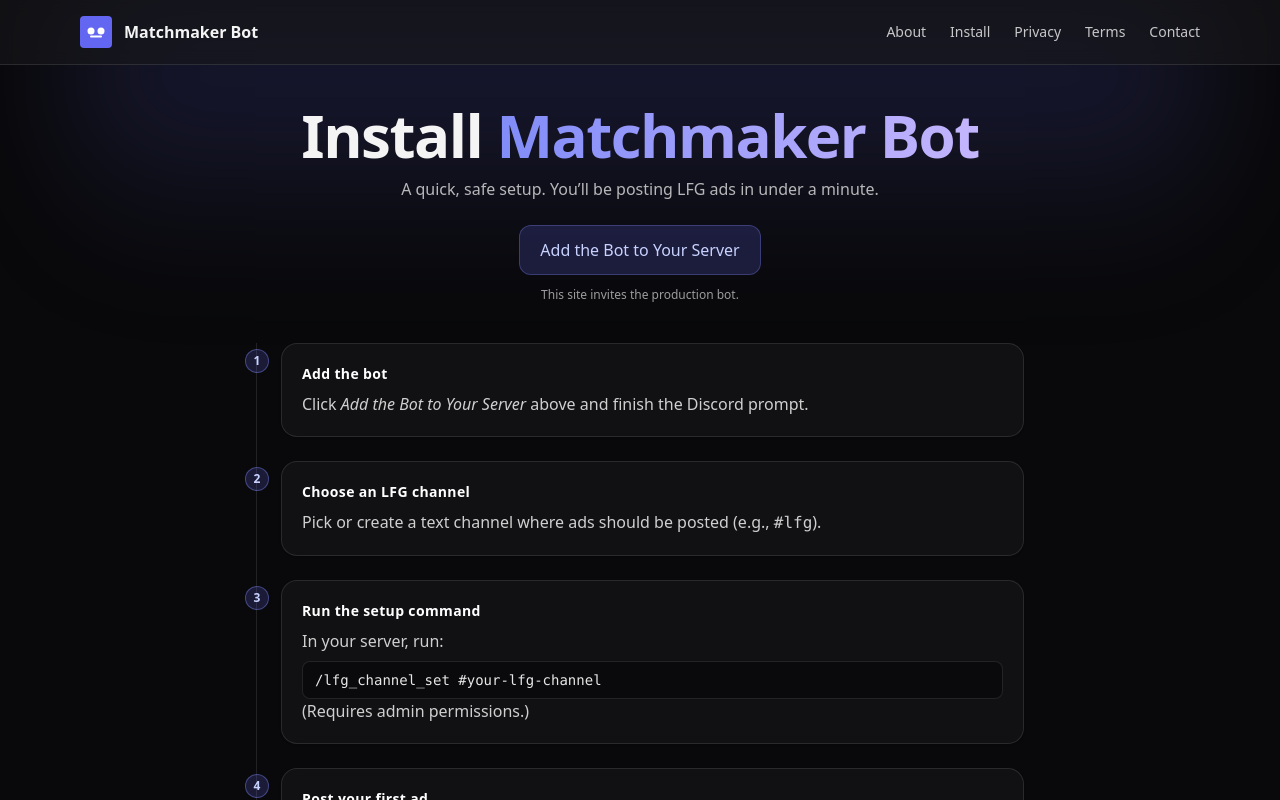
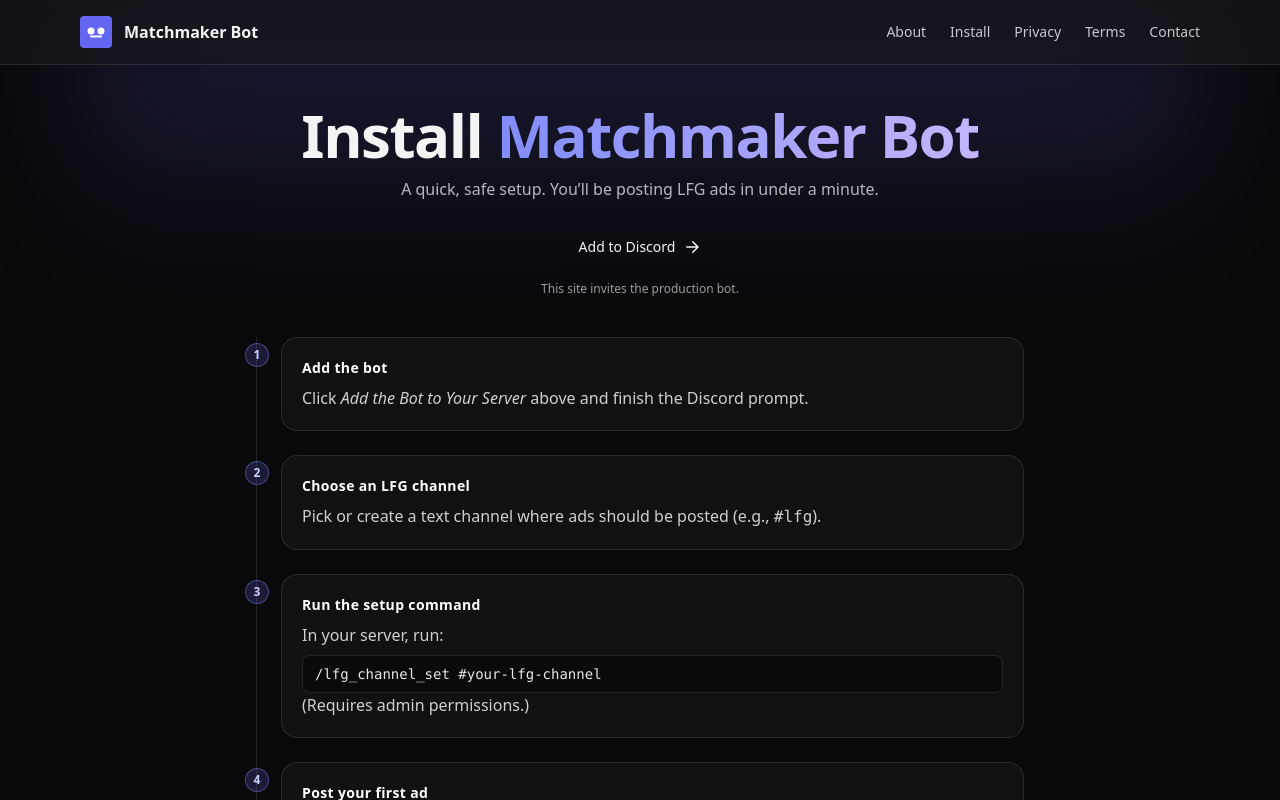
Before and after one commit to DavidCBradleyJr/matchmaker-bot, a Next.js app in the folder web/: page /install in a window 1280 px wide. Shown: the top 800 px of the page. Built offline with nearby package versions, Linux system fonts and the light colour scheme; no server answers.

Commit message:
website changes

```diff
--- a/web/components/CTAInvite.tsx
+++ b/web/components/CTAInvite.tsx
@@ -1,38 +1,68 @@
-export const dynamic = 'force-dynamic'; // render at runtime, not during build
-export const revalidate = 0;
+"use client";
 
-export default function CTAInvite() {
-  const env   = process.env.NEXT_PUBLIC_ENV || 'production';
-  const cid   = process.env.NEXT_PUBLIC_DISCORD_CLIENT_ID;
-  const scope = process.env.NEXT_PUBLIC_DISCORD_SCOPES || 'bot%20applications.commands';
-  const perms = process.env.NEXT_PUBLIC_DISCORD_PERMISSIONS || '274877991936';
+import { memo, useMemo } from "react";
 
-  const inviteUrl = cid
-    ? `https://discord.com/api/oauth2/authorize?client_id=${cid}&permissions=${perms}&scope=${scope}`
-    : null;
+type Props = {
+  clientId?: string;
+  redirectUri?: string;
+  permissions?: string;
+  className?: string;
+};
+
+function CTAInviteImpl({
+  clientId = process.env.NEXT_PUBLIC_DISCORD_CLIENT_ID,
+  redirectUri,
+  permissions,
+  className = "",
+}: Props) {
+  const inviteUrl = useMemo(() => {
+    if (!clientId) return null;
+
+    const params = new URLSearchParams({
+      client_id: clientId,
+      scope: "bot applications.commands",
+    });
+
+    if (permissions) params.set("permissions", permissions);
+    if (redirectUri) params.set("redirect_uri", redirectUri);
+
+    return `https://discord.com/oauth2/authorize?${params.toString()}`;
+  }, [clientId, permissions, redirectUri]);
+
+  if (!inviteUrl) {
+    return (
+      <span
+        title="Missing Discord client id — set NEXT_PUBLIC_DISCORD_CLIENT_ID in .env.local"
+        className={`inline-flex cursor-not-allowed select-none items-center gap-2 rounded-2xl bg-zinc-300/40 px-5 py-3 text-sm font-medium text-zinc-600 dark:bg-zinc-700/40 dark:text-zinc-300 ${className}`}
+      >
+        Invite (coming soon)
+      </span>
+    );
+  }
 
   return (
-    <div className="inline-flex items-center gap-3">
-      {inviteUrl ? (
-        <a
-          href={inviteUrl}
-          target="_blank"
-          rel="noreferrer"
-          className="inline-flex items-center justify-center rounded-xl border border-indigo-400/30 bg-indigo-500/20 px-5 py-3 text-indigo-200 hover:bg-indigo-500/30"
-        >
-          Add the Bot to Your Server
-        </a>
-      ) : (
-        <span className="rounded-xl border border-red-500/30 bg-red-500/10 px-4 py-2 text-sm">
-          Invite unavailable (missing client id)
-        </span>
-      )}
-
-      {env === 'staging' && (
-        <span className="rounded-md border border-yellow-400/30 bg-yellow-500/10 px-2 py-1 text-xs text-yellow-200">
-          STAGING
-        </span>
-      )}
-    </div>
+    <a
+      href={inviteUrl}
+      className={`inline-flex items-center gap-2 rounded-2xl bg-primary px-5 py-3 text-sm font-medium text-primary-foreground shadow-sm transition-opacity hover:opacity-90 ${className}`}
+    >
+      Add to Discord
+      <svg
+        viewBox="0 0 24 24"
+        aria-hidden="true"
+        className="h-[18px] w-[18px]"
+      >
+        <path
+          d="M13 5l7 7-7 7M5 12h14"
+          fill="none"
+          stroke="currentColor"
+          strokeWidth="2"
+          strokeLinecap="round"
+          strokeLinejoin="round"
+        />
+      </svg>
+    </a>
   );
 }
+
+const CTAInvite = memo(CTAInviteImpl);
+export default CTAInvite;
```
Also changed, not shown: 1 other file (tests, documents, lock files or other folders).
